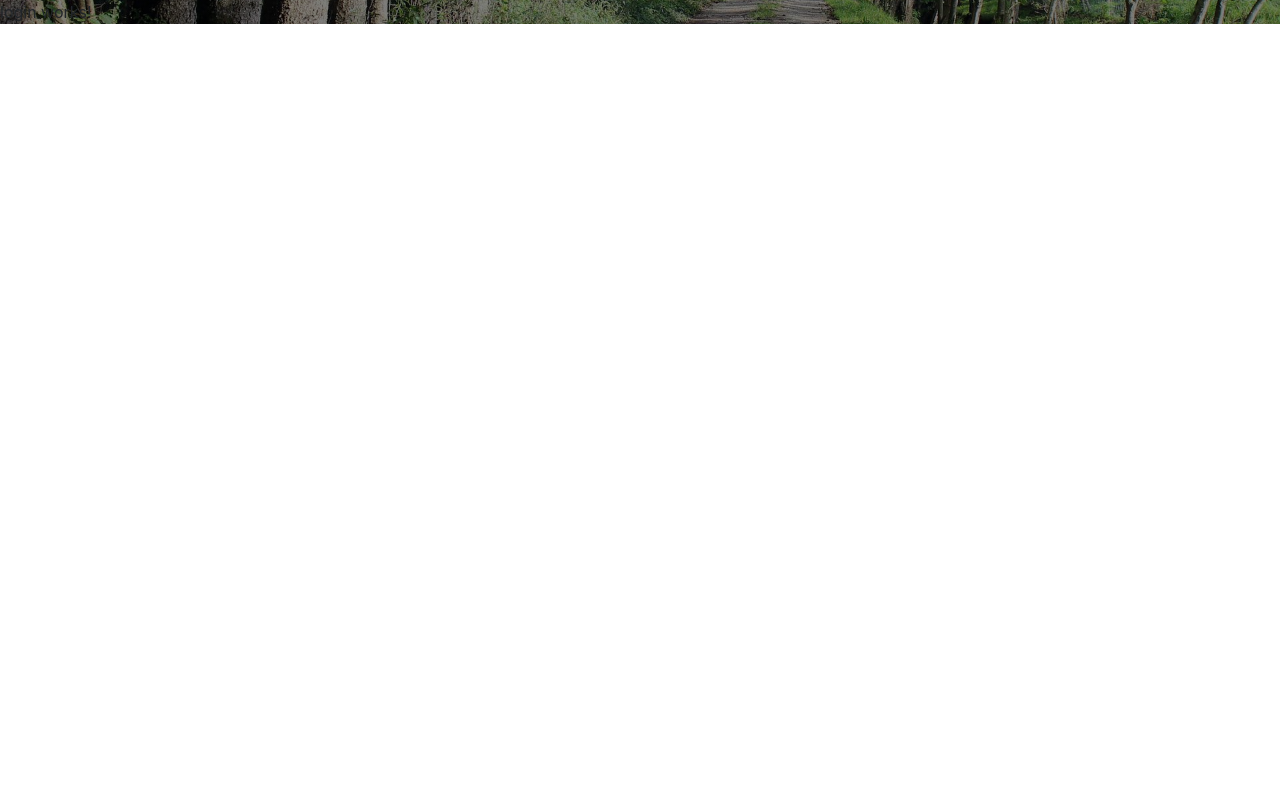
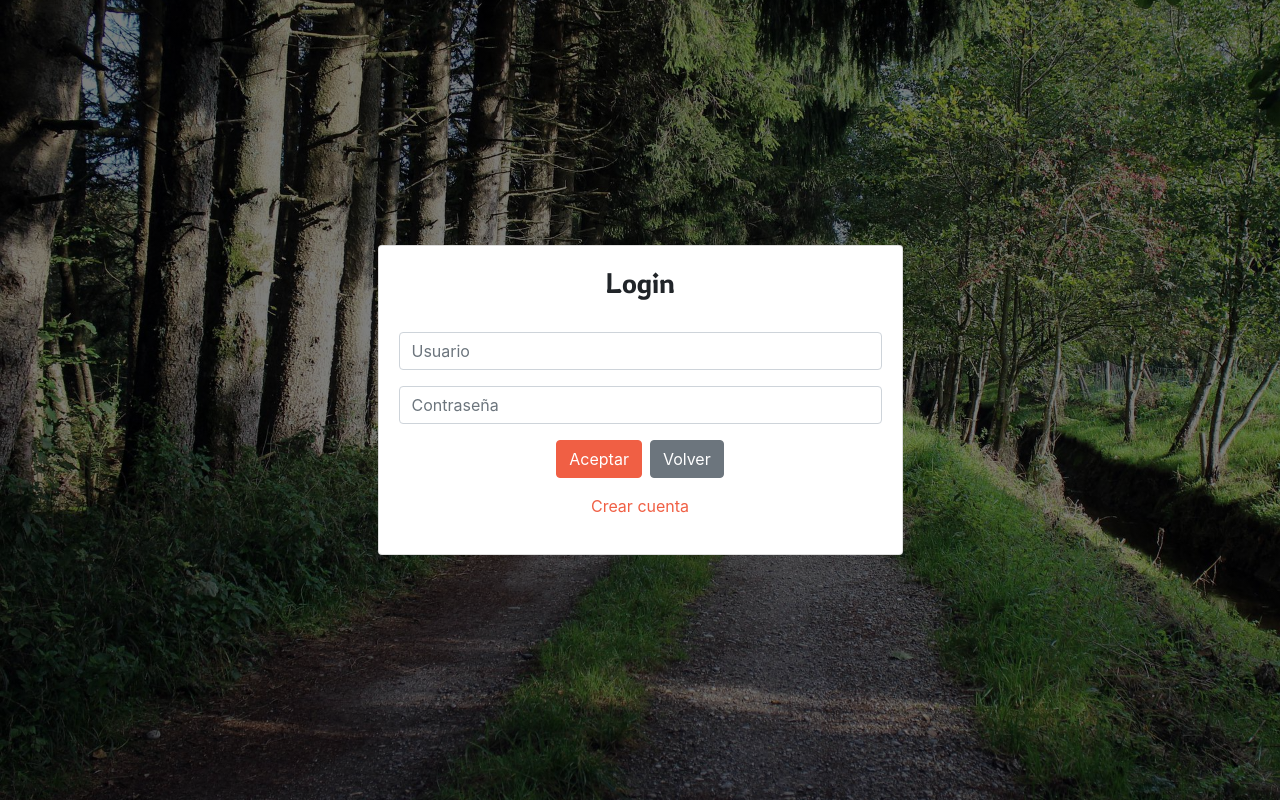
Before and after one commit to jcvellez/PreguntasyRespuestas, an Angular app: page /login in a window 1280 px wide. Built offline with nearby package versions, Linux system fonts and the light colour scheme.

Commit message:
Configurando componente Login parte 1

```diff
--- a/src/app/components/inicio/login/login.component.css
+++ b/src/app/components/inicio/login/login.component.css
@@ -0,0 +1,15 @@
+.container {
+    display: flex;
+    justify-content: center;
+    align-items: center;
+    min-height: 100vh;
+}
+
+h3{
+    font-family: 'Rowdies', cursive;
+}
+
+.btn-login{
+    background-color: #F05f44;
+    border-color: #F05f44;
+}
--- a/src/app/components/inicio/login/login.component.html
+++ b/src/app/components/inicio/login/login.component.html
@@ -1 +1,25 @@
-<p>login works!</p>
+<div class="container">
+    <div class="row" style="width: 100%;">
+        <div class="col-lg-6 offset-lg-3">
+            <div class="card text-center" style="padding: 20px;">
+                <h3>Login</h3>
+                <br>
+                <form>
+                    <div class="form-group">
+                        <input type="text" class="form-control" placeholder="Usuario">
+                    </div>
+                    <div class="form-group">
+                        <input type="text" class="form-control" placeholder="Contraseña">
+                    </div>
+                    <div class="form-group">
+                        <button class="btn btn-primary mr-2 btn-login">Aceptar</button>
+                        <button class="btn btn-secondary" routerLink="/bienvenidos">Volver</button>
+                    </div>
+                    <div class="form-group">
+                        <a style="color: #F05f44; cursor: pointer;" routerLink="/register">Crear cuenta</a>
+                    </div>
+                </form>
+            </div>
+        </div>
+    </div>
+</div>
```
